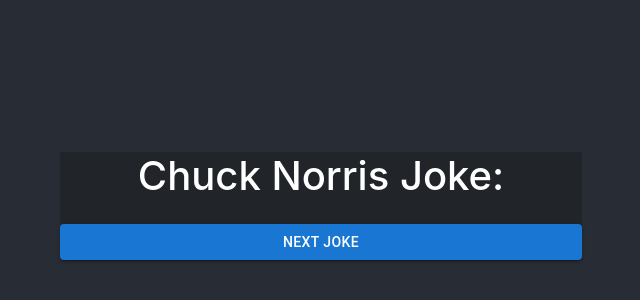
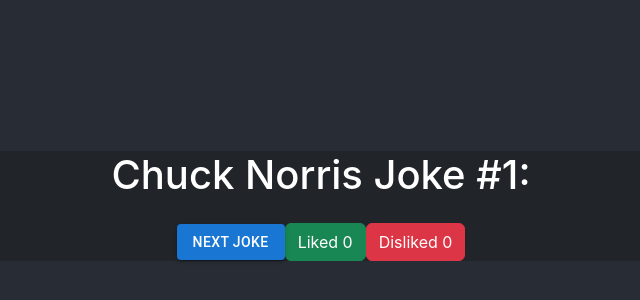
Before and after one commit to inkevap/Course_ReactJS, a React (Create React App) app: page / in a window 1280 px wide. Shown: the part 194-494 px from the top of the page, without its empty margins (319-959 px from the left). Built offline with nearby package versions, Linux system fonts and the light colour scheme; no server answers.

Commit message:
Implementacion de botones de like y dislike

```diff
--- a/src/Components/pure/Joke.jsx
+++ b/src/Components/pure/Joke.jsx
@@ -1,20 +1,27 @@
 
-import React, {useEffect, useState} from 'react';
+import React, { useEffect, useState } from 'react';
 import { getRandomJoke } from '../../services/AxiosService'
 import { Button } from '@mui/material';
 
 const Joke = () => {
 
-    const [Joke, setJoke] = useState({value: null});
+    const [Like, setLike] = useState(0);
+    const [Count, setCount] = useState({
+        JokeCount: 1,
+        LikeCount: 0,
+        DislikeCount: 0
+    });
+    const [Dislike, setDislike] = useState(0);
+    const [Joke, setJoke] = useState({ value: null });
 
     useEffect(() => {
-        obtainJoke();
+        getJoke();
     }, []);
 
-    const obtainJoke = async () => {
-        await getRandomJoke()
+    const getJoke = () => {
+        getRandomJoke()
             .then((response) => {
-                if(response.status === 200){
+                if (response.status === 200) {
                     // console.table(response.data.results[0])
                     console.log("peticion")
                     console.log(response)
@@ -26,12 +33,47 @@
             })
     }
 
+    const LikeSelected = (val) => {
+        if (val === 'Like') {
+            if (Like === Count.LikeCount) {
+                setLike(Count.LikeCount + 1)
+            } else {
+                setLike(Count.LikeCount)
+            }
+        } else {
+            setLike(Count.LikeCount)
+        }
+        if (val === 'Dislike') {
+            if (Dislike === Count.DislikeCount) {
+                setDislike(Count.DislikeCount + 1)
+            } else {
+                setDislike(Count.DislikeCount)
+            }
+        } else {
+            setDislike(Count.DislikeCount)
+        }
+    }
+
+    const NextJoke = () => {
+        getJoke();
+        let tempCount = {
+            JokeCount: Count.JokeCount + 1,
+            LikeCount: Like,
+            DislikeCount: Dislike
+        }
+        setCount(tempCount)
+    }
+
     return (
         <div className='container bg-dark'>
             <div className='row center text-center text-bg-dark'>
-                <h1>Chuck Norris Joke: </h1>
+                <h1>Chuck Norris Joke #{Count.JokeCount}: </h1>
                 <p>{Joke.value}</p>
-                <Button className='' variant="contained" onClick={obtainJoke}>Next Joke</Button>
+                <div className='column'>
+                    <Button className='' variant="contained" onClick={NextJoke}>Next Joke</Button>
+                    <button className='btn btn-success' onClick={() => LikeSelected('Like')}>Liked {Like}</button>
+                    <button className='btn btn-danger' onClick={() => LikeSelected('Dislike')}>Disliked {Dislike}</button>
+                </div>
             </div>
         </div>
     );
--- a/src/services/AxiosService.js
+++ b/src/services/AxiosService.js
@@ -1,8 +1,8 @@
 import APIRequest from '../utils/config/axios.config';
 
 
-export function getRandomJoke() {
-    return APIRequest.get('/', {
+export async function getRandomJoke() {
+    return await APIRequest.get('/', {
         validateStatus: function (status) {
           return status < 500; // Resolve only if the status code is less than 500
         }
```
